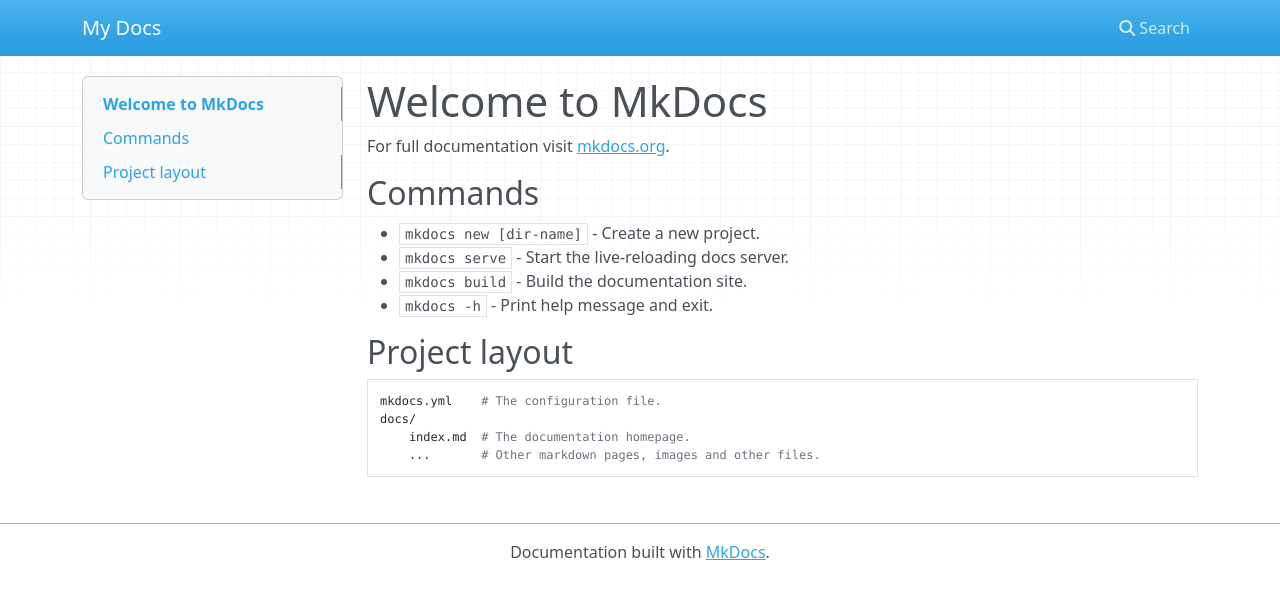
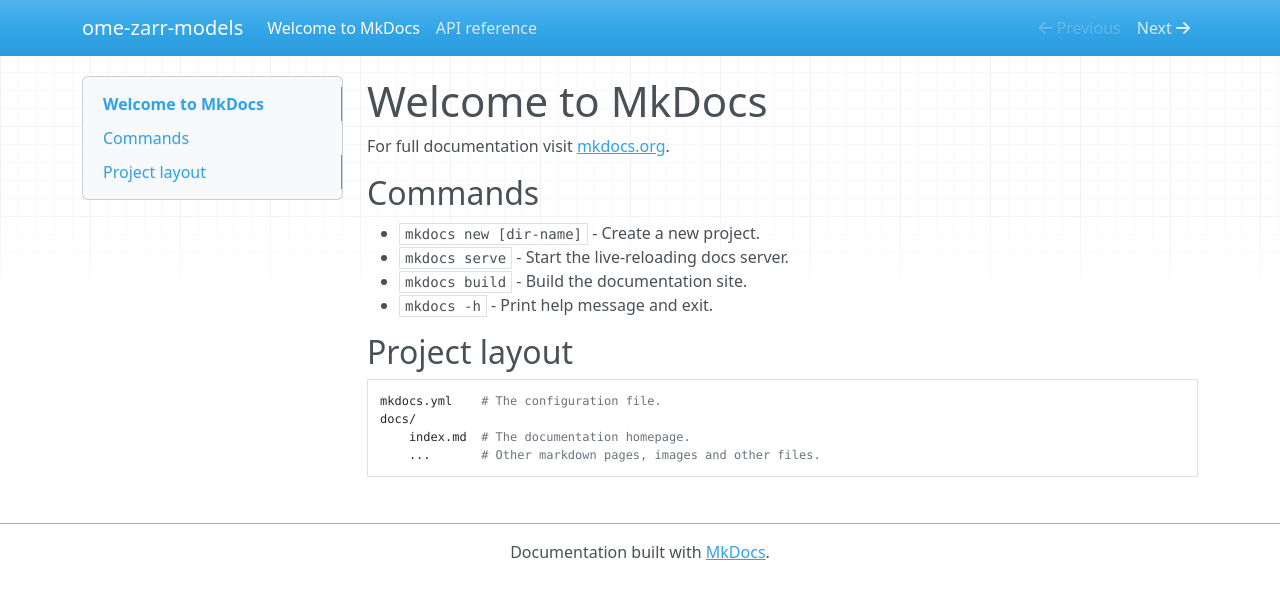
Before and after one commit to ome-zarr-models/ome-zarr-models-py, an MkDocs documentation site: the page built from docs/index.md, in a window 1280 px wide. Shown: the top 599 px of the page. Built offline with MkDocs 1.6.1, drawn with Linux system fonts in a browser that asks for light colours; nearby versions of some CDN libraries.

Commit message:
Add some API reference docs

```diff
--- a/mkdocs.yml
+++ b/mkdocs.yml
@@ -1 +1,8 @@
-site_name: My Docs
+site_name: ome-zarr-models
+
+plugins:
+  - mkdocstrings
+
+nav:
+  - index.md
+  - api.md
--- a/pyproject.toml
+++ b/pyproject.toml
@@ -14,4 +14,7 @@
 build-backend = "hatchling.build"
 
 [dependency-groups]
-docs = ["mkdocs>=1.6.1"]
+docs = ["mkdocs>=1.6.1", "mkdocstrings-python>=1.12.2"]
+
+[tool.uv]
+default-groups = ["docs"]
```
Also changed, not shown: docs/api.md (added, +3 -0 lines).
